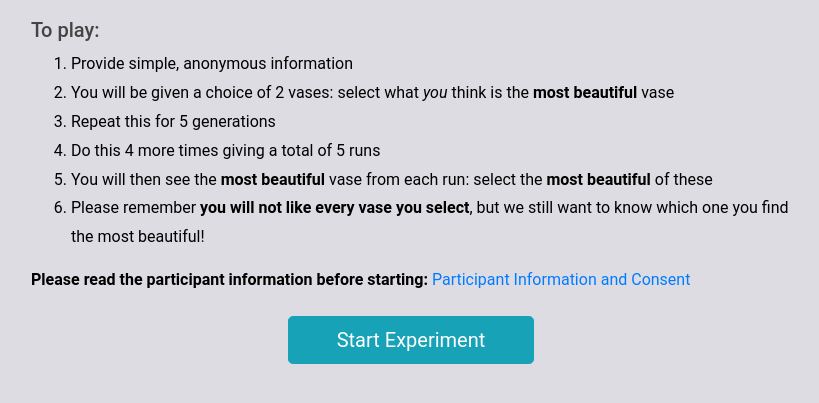
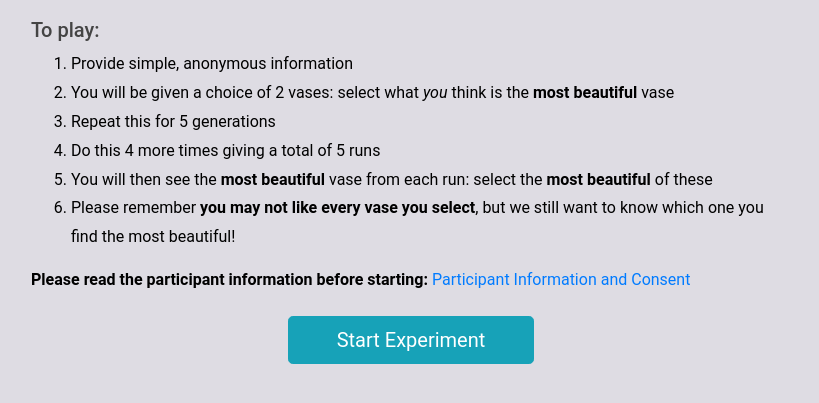
Before and after one commit to JoshMT04/ThePerfectPotStudy, a Flask app: page / in a window 1280 px wide. Shown: the part 212-615 px from the top of the page, without its empty margins (229-1048 px from the left). Run offline with Flask 3, Linux system fonts and the light colour scheme.

Commit message:
Will to may not like

```diff
--- a/app/templates/experiment_info.html
+++ b/app/templates/experiment_info.html
@@ -12,7 +12,7 @@ It extends the page structure defined in layout.html and adds additional section
             <li>{{ _('Repeat this for 5 generations') }}</li>
             <li>{{ _('Do this 4 more times giving a total of 5 runs') }}</li>
             <li>{{ _('You will then see the <b>most beautiful</b> vase from each run: select the <b>most beautiful</b> of these') }}</li>
-            <li>{{ _('Please remember <b>you will not like every vase you select</b>, but we still want to know which one you find the most beautiful!') }}</li>
+            <li>{{ _('Please remember <b>you may not like every vase you select</b>, but we still want to know which one you find the most beautiful!') }}</li>
         </ol>
         <p>
             <strong>{{ _('Please read the participant information before starting:') }}</strong>
```
